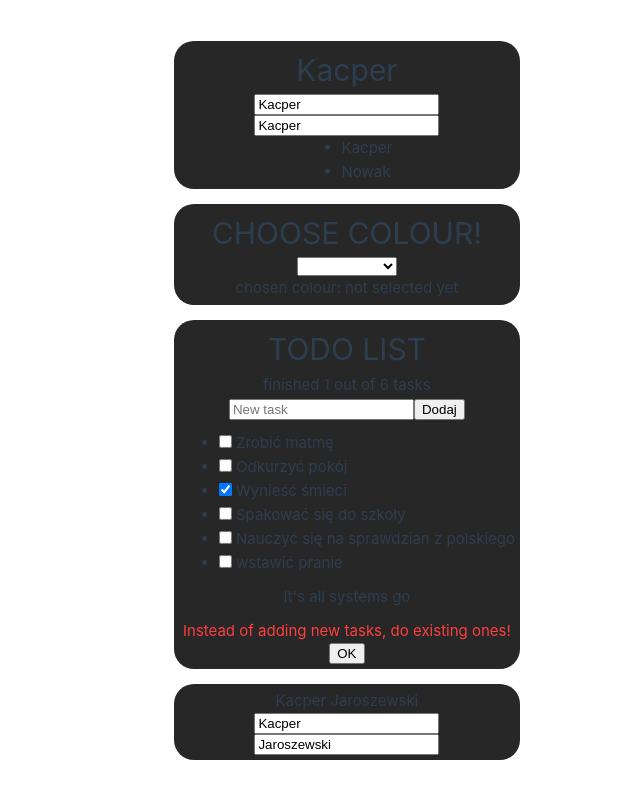
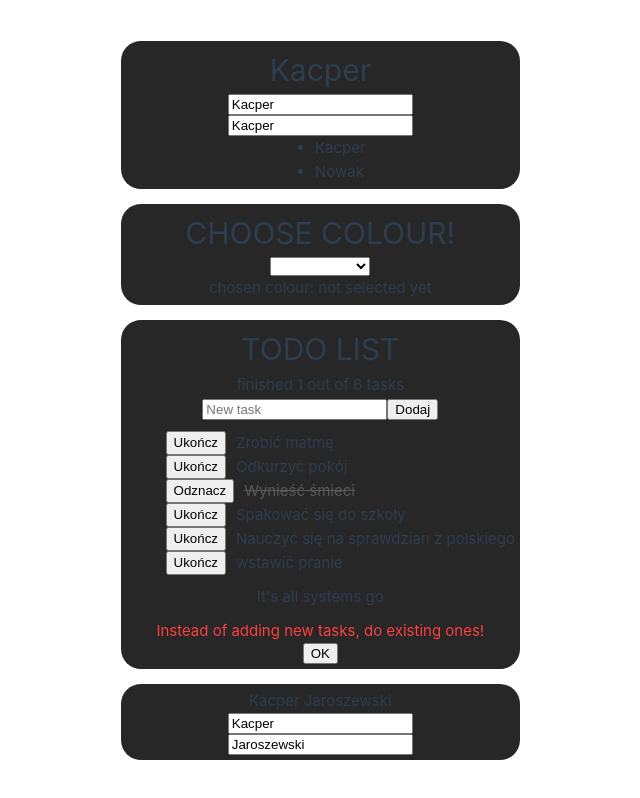
Before and after one commit to Dzarooo/vue_project, a Vue app: page / in a window 1280 px wide. Shown: the whole page, without its empty margins (120-760 px from the left). Built offline with nearby package versions, Linux system fonts and the light colour scheme.

Commit message:
done task 3 in classwork17, finished whole classwork17

```diff
--- a/src/App.vue
+++ b/src/App.vue
@@ -86,8 +86,8 @@ watch(todo, (newTodo) => {
 	}
 }, {deep:true, immediate:true});
 
-function handleCheckboxToggle(state, index) {
-	todo.value[index].finished = state
+function handleCheckboxToggle(index) {
+	todo.value[index].finished = !todo.value[index].finished
 	console.log(todo.value[index].text + " " + todo.value[index].finished);
 }
 
--- a/src/components/TodoItem.vue
+++ b/src/components/TodoItem.vue
@@ -15,15 +15,18 @@
         'changed'
     ]);
 
-    function handleCheckboxToggle(e, index) {
-        let state = e.target.checked;
-        emits('changed', state, index);
+    function handleCheckboxToggle(index) {
+        emits('changed', index);
     }
 </script>
 
 <template>
-    <li>
-        <input type="checkbox" v-bind:checked="model" v-on:change="handleCheckboxToggle($event, props.index)">
-        {{ props.task }}
+    <li v-if="model==false" style="display:flex; gap:10px;">
+        <input type="button" value="Ukończ" :id="'task'+props.index" v-on:click="handleCheckboxToggle(props.index)">
+        <label :for="'task'+props.index">{{ props.task }}</label>
+    </li>
+    <li v-else style="display:flex; gap:10px;">
+        <input type="button" value="Odznacz" :id="'task'+props.index" v-on:click="handleCheckboxToggle(props.index)">
+        <label :for="'task'+props.index" style="color:rgb(89, 89, 89); text-decoration-line: line-through">{{ props.task }}</label>
     </li>
 </template>
```
